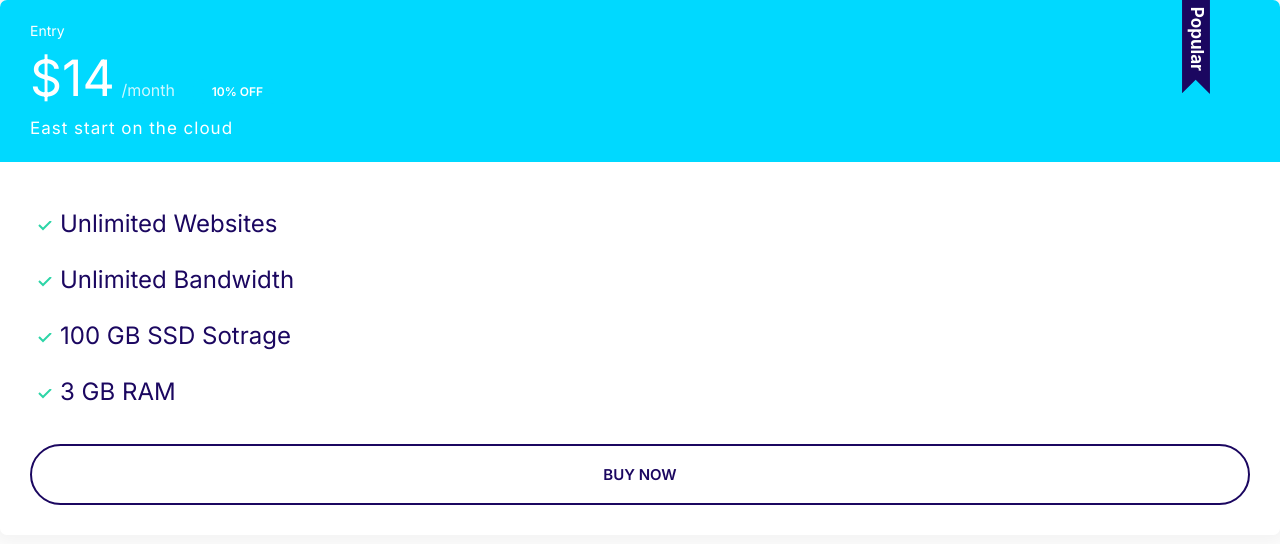
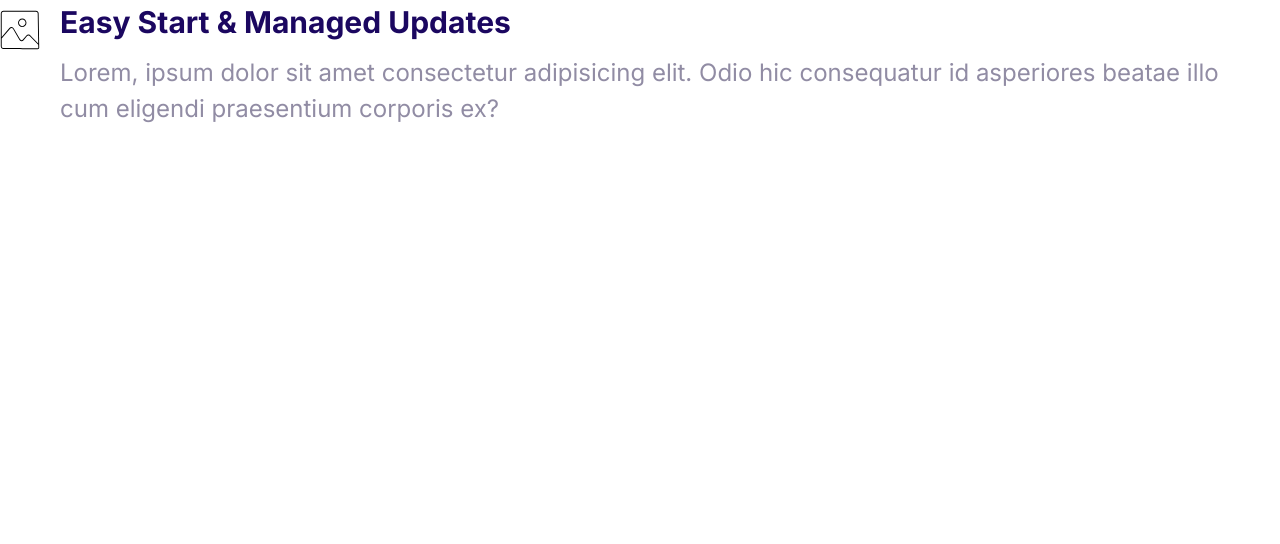
Before and after one commit to Zin2K0/moshifybyzinko, a plain HTML site: page index.html in a window 1280 px wide. Drawn offline with Linux system fonts and the light colour scheme.

Commit message:
Build the medias.

```diff
--- a/css/styles.css
+++ b/css/styles.css
@@ -359,3 +359,19 @@ we use inline-flex instead of inline-block.*/
     font-size: 1.7rem;
   }
 }
+
+/* Media  */
+.media {
+  display: flex;
+}
+
+.media__title {
+  margin-top: 0;
+}
+.media__body {
+  margin: 0 2rem;
+}
+
+.media__image {
+  margin-top: 1rem;
+}
--- a/index.html
+++ b/index.html
@@ -15,24 +15,19 @@
     <link rel="stylesheet" href="css/styles.css" />
   </head>
   <body>
-    <div class="plan plan--popular">
-      <div class="card card--secondary">
-        <header class="card__header">
-          <h3 class="plan__name">Entry</h3>
-          <span class="plan__price">$14</span>
-          <span class="plan__billing-cycle">/month</span>
-          <span class="badge badge--secondary badge--small">10% OFF</span>
-          <span class="plan__description">East start on the cloud</span>
-        </header>
-        <div class="card__body">
-          <ul class="list list--tick">
-            <li class="list__item">Unlimited Websites</li>
-            <li class="list__item">Unlimited Bandwidth</li>
-            <li class="list__item">100 GB SSD Sotrage</li>
-            <li class="list__item">3 GB RAM</li>
-          </ul>
-          <button class="btn btn--outline btn--block">Buy Now</button>
-        </div>
+    <div class="media">
+      <div class="media__image">
+        <svg class="icon icon--primary">
+          <use xlink:href="images/sprite.svg#snap"></use>
+        </svg>
+      </div>
+      <div class="media__body">
+        <h3 class="media__title">Easy Start & Managed Updates</h3>
+        <p>
+          Lorem, ipsum dolor sit amet consectetur adipisicing elit. Odio hic
+          consequatur id asperiores beatae illo cum eligendi praesentium
+          corporis ex?
+        </p>
       </div>
     </div>
   </body>
```
Also changed, not shown: components/media.html (added, +15 -0 lines).
